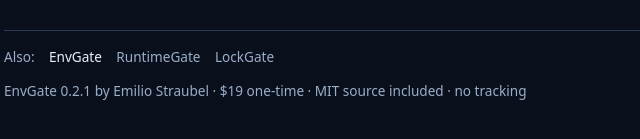
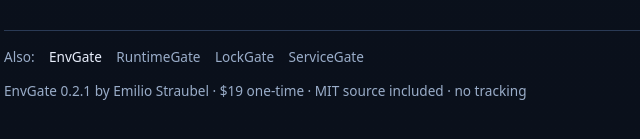
Before and after one commit to ESS2292/envgate, a plain HTML site: page guides/ci-gates-envgate-runtimegate-lockgate.html in a window 1280 px wide. Shown: the part 2952-3091 px from the top of the page, 96-736 px from the left. Drawn offline with Linux system fonts and the light colour scheme.

Commit message:
Add ServiceGate to the family nav on the pre-launch site

```diff
--- a/guides/ci-gates-envgate-runtimegate-lockgate.html
+++ b/guides/ci-gates-envgate-runtimegate-lockgate.html
@@ -140,6 +140,7 @@ jobs:
           <a href="https://ess2292.github.io/envgate/" aria-current="page">EnvGate</a>
           <a href="https://ess2292.github.io/runtimegate/">RuntimeGate</a>
           <a href="https://ess2292.github.io/lockgate/">LockGate</a>
+          <a href="https://ess2292.github.io/servicegate/">ServiceGate</a>
       </nav>
 <div class="footer-row">
         <div>
```
Also changed, not shown: guides/dotenv-vs-env-example.html (+1 -0 lines), guides/envgate-lite-vs-cli-and-dotenv.html (+1 -0 lines), guides/github-actions-empty-secrets.html (+1 -0 lines), guides/github-actions-missing-env-vars.html (+1 -0 lines), guides/how-to-validate-env-against-env-example.html (+1 -0 lines), guides/index.html (+1 -0 lines), guides/prevent-node-deploy-failures-missing-env-vars.html (+1 -0 lines), guides/validate-env-against-env-example-in-ci.html (+1 -0 lines), index.html (+1 -0 lines), privacy.html (+1 -0 lines), terms.html (+1 -0 lines).
